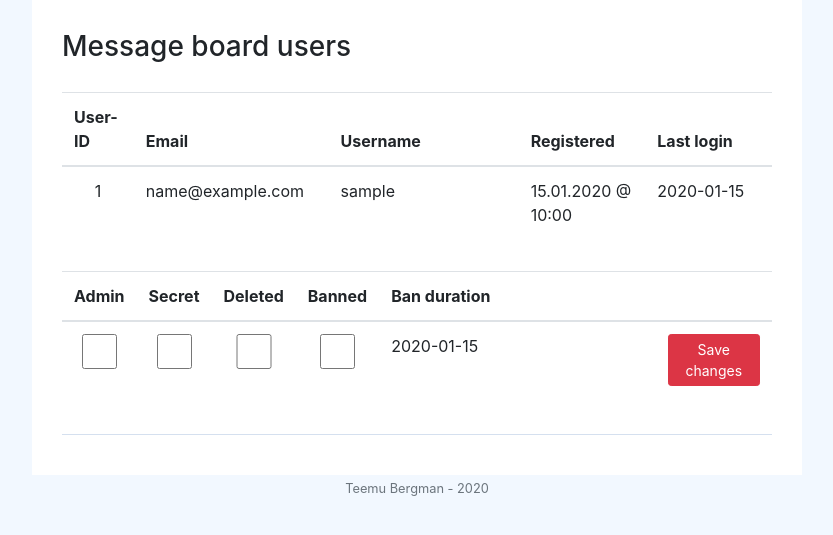
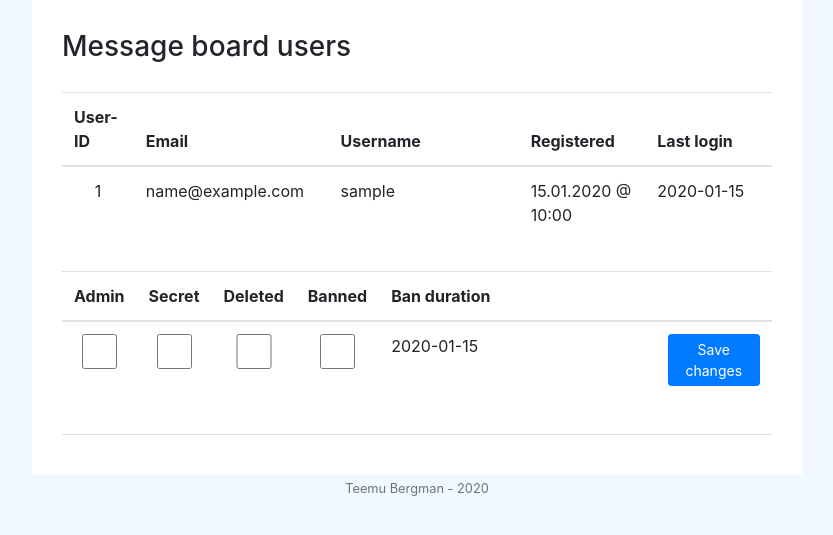
Before and after one commit to TeemuBergman/messageboard, a Python web app: template messageboard/templates/admin/admin.html in a window 1280 px wide. Shown: the part 77-612 px from the top of the page, without its empty margins (223-1056 px from the left). Run offline with Jinja, Linux system fonts and the light colour scheme; the template is opened without the code that fills it: most values are stand-ins (such as "Sample title", 1, 10 or a date in 2020); some libraries are stand-ins or nearby versions.

Commit message:
Tidying up

```diff
--- a/messageboard/templates/admin/admin.html
+++ b/messageboard/templates/admin/admin.html
@@ -68,10 +68,10 @@
                                         {% else %}
                                             <p>None</p>
                                         {% endif %}
-                                    </td>
-                                    <td>
-                                        <button type="submit" class="btn btn-danger btn-sm float-right"
-                                                name="save_changes" value="{{ row.user_id }}">
+									</td>
+									<td>
+										<button type="submit" class="btn btn-primary btn-sm float-right"
+												name="save_changes" value="{{ row.user_id }}">
                                             Save changes
                                         </button>
                                     </td>
```
